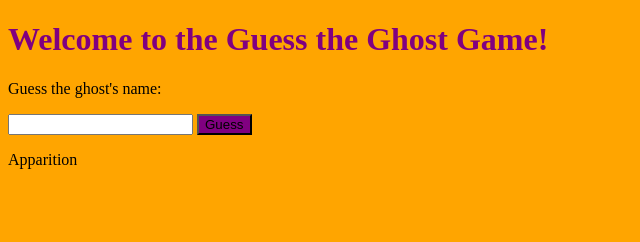
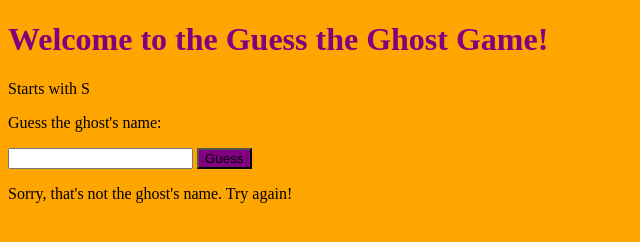
Before and after one commit to PSmith1234/Guess-the-Ghost-, a plain HTML site: page index.html in a window 1280 px wide. Both pictures are taken after a click on the button "Guess". Shown: the whole page, without its empty margins (0-640 px from the left). Drawn offline with Linux system fonts and the light colour scheme.

Commit message:
Update index.html

```diff
--- a/index.html
+++ b/index.html
@@ -20,6 +20,7 @@
 </head>
 <body>
     <h1>Welcome to the Guess the Ghost Game!</h1>
+    <p id="hint"></p>
     <p>Guess the ghost's name:</p>
     <input type="text" id="guessInput">
     <button onclick="guessTheGhost()">Guess</button>
@@ -36,6 +37,9 @@
         var chosenGhost = ghostNames[Math.floor(Math.random() * ghostNames.length)];
         var hintIndex = 0;
 
+        // Display the first hint before any guess is made
+        document.getElementById("hint").innerHTML = chosenGhost.hints[hintIndex];
+
         function guessTheGhost() {
             var guess = document.getElementById("guessInput").value;
             var message;
@@ -44,14 +48,17 @@
                 message = "Congratulations! You guessed the ghost's name!";
                 hintIndex = 0; // Reset hintIndex
                 chosenGhost = ghostNames[Math.floor(Math.random() * ghostNames.length)]; // Choose a new ghost name
+                document.getElementById("hint").innerHTML = chosenGhost.hints[hintIndex]; // Display the first hint for the new ghost name
             } else {
+                hintIndex++;
                 if (hintIndex < chosenGhost.hints.length) {
-                    message = chosenGhost.hints[hintIndex];
-                    hintIndex++;
+                    document.getElementById("hint").innerHTML = chosenGhost.hints[hintIndex];
+                    message = "Sorry, that's not the ghost's name. Try again!";
                 } else {
                     message = "Sorry, that's not the ghost's name. The correct answer was '" + chosenGhost.name + "'. Let's try another one!";
                     hintIndex = 0; // Reset hintIndex
                     chosenGhost = ghostNames[Math.floor(Math.random() * ghostNames.length)]; // Choose a new ghost name
+                    document.getElementById("hint").innerHTML = chosenGhost.hints[hintIndex]; // Display the first hint for the new ghost name
                 }
             }
 
```
